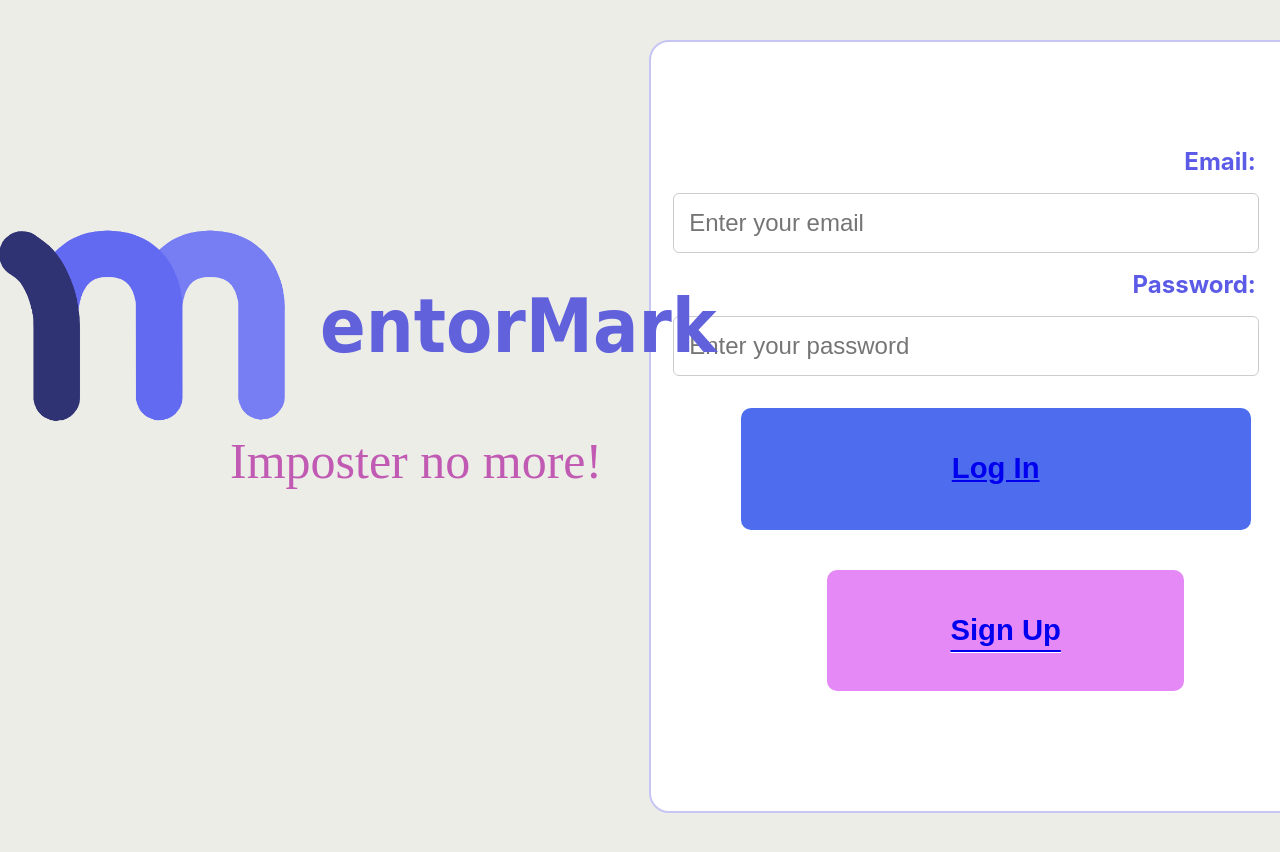
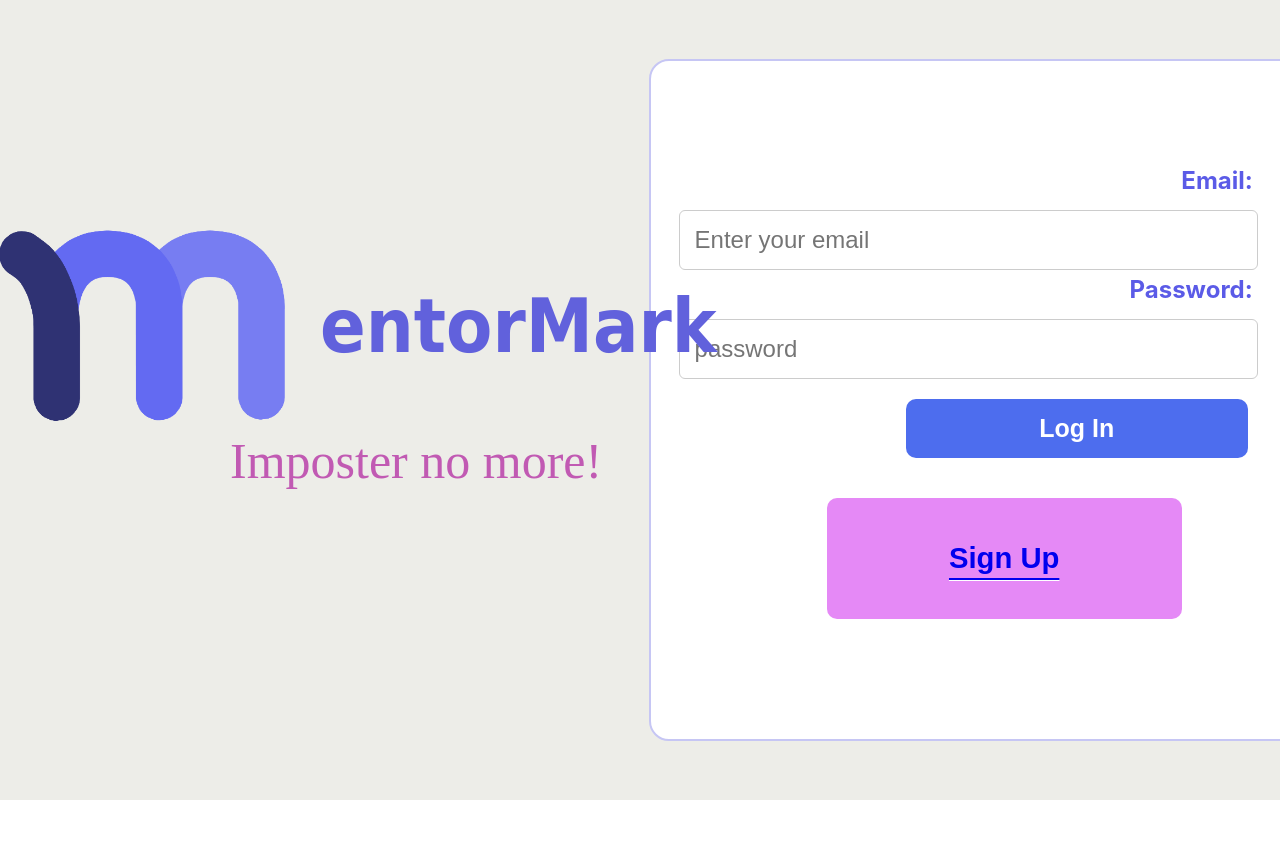
Before and after one commit to COS420-Fall23/Team-C, a React (Create React App) app in the folder mentormark/: page / in a window 1280 px wide. Shown: the top 852 px of the page. After the commit the page ends 800 px from the top, so only its background shows below. Built offline with nearby package versions, Linux system fonts and the light colour scheme.

Commit message:
Added Login.css file and Login is no longer a seperate page

```diff
--- a/mentormark/src/App.js
+++ b/mentormark/src/App.js
@@ -12,7 +12,7 @@ function App() {
           <Routes>
             <Route exact path="/" element={<Home />}></Route>
             <Route exact path="/signup" element={<SignUpForm />}></Route >
-            <Route exact path="/login" element={"Log In Page"}></Route>
+            <Route exact path="/login" element={<Login />}></Route>
             <Route exact path="/homepage" element={"Homepage"}></Route>
           </Routes>
           <header></header>
--- a/mentormark/src/Home.js
+++ b/mentormark/src/Home.js
@@ -1,5 +1,6 @@
 import './Home.css';
 import { Link } from "react-router-dom";
+import Login from './Login.js';
 import MentorMarkLogo from "./logo/MentorMarkLogoFinals-12.png";
 import { displayIcon, users } from './PseudoDatabase.js';
 
@@ -14,35 +15,9 @@ function Home() {
                     <div className="big-text">entorMark</div>
                     <div className="small-text">Imposter no more!</div>
                 </div>
+
                 <div className="signup-login-section">
-                    <div className="input-container">
-                    <label className="label" htmlFor="email">
-                        Email:
-                    </label>
-                    <input
-                        className="input"
-                        type="email"
-                        id="email"
-                        placeholder="Enter your email"
-                    />
-                    </div>
-                    <div className="input-container">
-                    <label className="label" htmlFor="password">
-                        Password:
-                    </label>
-                    <input
-                        className="input"
-                        type="password"
-                        id="password"
-                        placeholder="Enter your password"
-                    />
-                    </div>
-                    <button
-                    className="log-in-button"
-                    onClick={() => console.log("Refer to Log In page.")}
-                    >
-                    <Link to="/login"><h3>Log In</h3></Link>
-                    </button>
+                    <Login/>
                     <button
                     className="sign-up-button"
                     onClick={() => console.log("Refer to Sign up page.")}
--- /dev/null
+++ b/mentormark/src/Login.css
@@ -0,0 +1,41 @@
+.log-in-button {
+    background-color: #eb86eb;
+    color: white;
+    font-size: 25px;
+    padding: 15px 30px;
+    border: none;
+    border-radius: 10px;
+    cursor: pointer;
+    text-align: center;
+    margin: 10px;
+    font-weight: bold;
+  }
+
+.log-in-button {
+    background-color: rgb(77, 109, 238);
+    width: 150%;
+    margin-top: 20px;
+}
+
+.email-input,
+.password-input {
+    font-size: larger;
+    padding: 15px;
+    width: 160%;
+    border: 1px solid #ccc;
+    border-radius: 6px;
+  }
+
+.label {
+    font-size: larger;
+    color: rgb(91, 91, 231);
+    margin-bottom: 10px;
+}
+
+.input-container {
+    display: flex;
+    flex-direction: column;
+    align-items: flex-end;
+    font-weight: bold;
+    font-size: 20px;
+}
--- a/mentormark/src/Login.js
+++ b/mentormark/src/Login.js
@@ -1,3 +1,4 @@
+import './Login.css'
 import { useState } from "react";
 import { Link } from 'react-router-dom';
 import { findUser } from "./PseudoDatabase";
@@ -29,25 +30,42 @@ export default function Login() {
         if(user !== undefined){
             setError(false);
             //redirects back to homepage, can be changed
-            window.location.href = '/';
         } else {
             setError(true);
         }
     }
 
     return (
+        <>
             <div className="form">
-        <button>
-            <Link to="/"><h3>Back</h3></Link>
-        </button>
-        <form>
-            <input onChange={handleEmail} type="text" placeholder="email"/>
-            <input onChange={handlePassword} type="text" placeholder="password"/>
-            <button onClick={handleSubmit} type="submit">Log In</button>
+                <form className='input-container'>
+                    <label className="label" htmlFor="email">
+                        Email:
+                    </label>
+                    <input
+                        className='email-input'
+                        onChange={handleEmail}
+                        id="email"
+                        type="email"
+                        placeholder="Enter your email">
+                    </input>
+                    <label className="label" htmlFor="password">
+                        Password:
+                    </label>
+                    <input
+                        className='password-input'
+                        onChange={handlePassword}
+                        id="password"
+                        type="password"
+                        placeholder="password">
+                    </input>
+
+                    <button onClick={handleSubmit} className="log-in-button" type="submit">Log In</button>
                 </form>
                 <div>
                     {errorMessage()}
                 </div>
             </div>
+        </>
     );
 }
```
Also changed, not shown: mentormark/src/interfaces/loggedIn.js (deleted, +0 -35 lines). Lines whose indentation alone changed are shown as unchanged.
